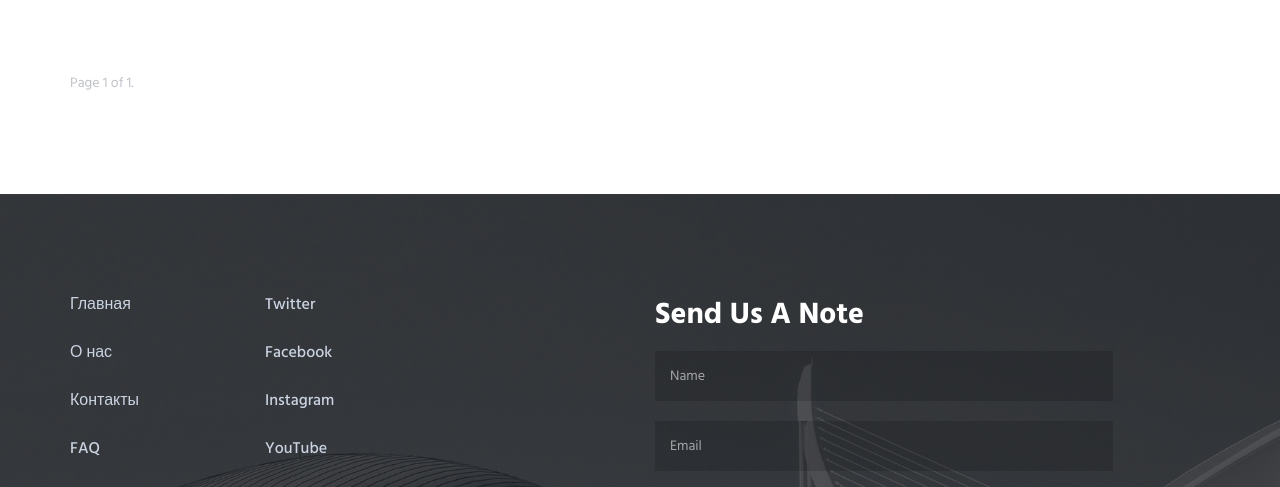
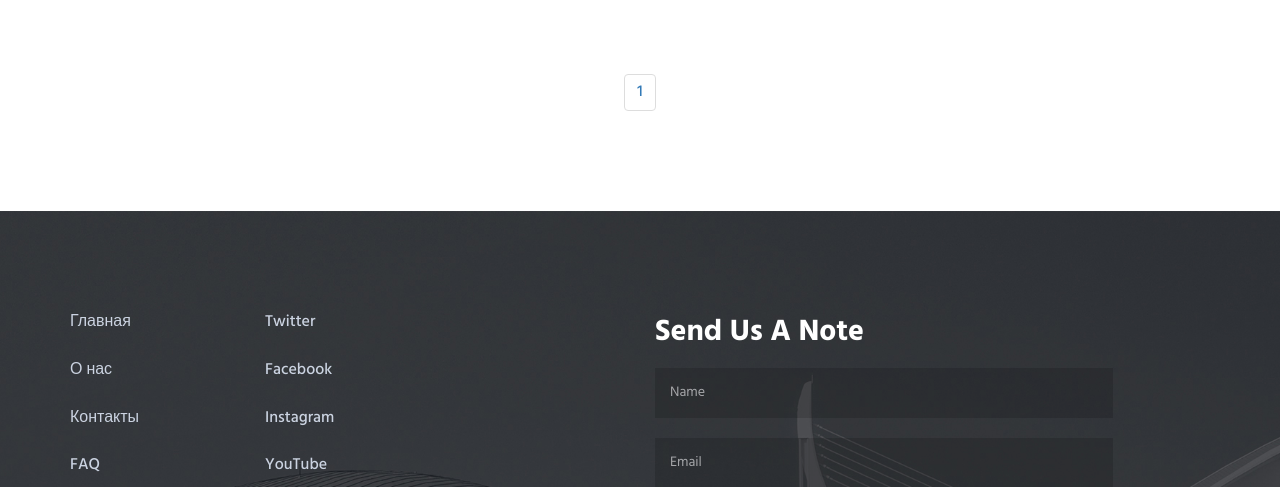
Before and after one commit to nezl0i/BlackPearl, a Django app: page / in a window 1280 px wide. Shown: the part 643-1130 px from the top of the page. Run offline with Django 4.2, Linux system fonts and the light colour scheme; data that the repository does not hold is empty; some libraries are stand-ins or nearby versions.

Commit message:
Добавлены стили к пагинации

```diff
--- a/backend/posts/views.py
+++ b/backend/posts/views.py
@@ -158,6 +158,7 @@ class CategoryPostsView(TemplateView):
             page_obj = paginator.page(page_num)
         except PageNotAnInteger:
             page_obj = paginator.page(1)
+
         except EmptyPage:
             page_obj = paginator.page(paginator.num_pages)
 
--- /dev/null
+++ b/backend/static/css/paginate.css
@@ -0,0 +1,15 @@
+nav {
+    display: flex;
+    justify-content: center;
+}
+
+.pagination {
+    list-style: none;
+    margin: 0;
+    padding: 0;
+    display: flex;
+}
+
+.pagination li {
+    margin: 0 1px;
+}
--- a/backend/templates/base.html
+++ b/backend/templates/base.html
@@ -21,6 +21,7 @@
 
     <!-- PAGE LEVEL PLUGIN STYLES -->
     <link href="{% static 'css/animate.css' %}" rel="stylesheet">
+    <link href="{% static 'css/paginate.css' %}" rel="stylesheet">
     {#    <link href="{% static 'css/style.css' %}" rel="stylesheet">#}
 
     <!-- THEME STYLES -->
--- a/backend/templates/includes/paginator.html
+++ b/backend/templates/includes/paginator.html
@@ -1,13 +1,16 @@
-<div>
-    <span>
+<nav aria-label="pagination">
+    <ul class="pagination">
         {% if page_obj.has_previous %}
-            <a href="?page={{ page_obj.previous_page_number }}">Previous</a>
+            <li><a href="?page={{ page_obj.previous_page_number }}">
+                <span aria-hidden="true">«</span>
+                <span class="visuallyhidden">previous set of pages</span></a></li>
         {% endif %}
-    <span>
-        Page {{ page_obj.number }} of {{ page_obj.paginator.num_pages }}.
-    </span>
-    {% if page_obj.has_next %}
-        <a href="?page={{ page_obj.next_page_number}}">Next</a>
-    {% endif %}
-    </span>
-</div>
+        {% for pg in  page_obj.paginator.page_range %}
+            <li><a href="?page={{ pg }}" aria-current="page">{{ pg }}</a></li>
+        {% endfor %}
+        {% if page_obj.has_next %}
+            <li><a href="?page={{ page_obj.next_page_number }}"><span
+                    class="visuallyhidden">next set of pages</span><span aria-hidden="true">»</span></a></li>
+        {% endif %}
+    </ul>
+</nav>
```
